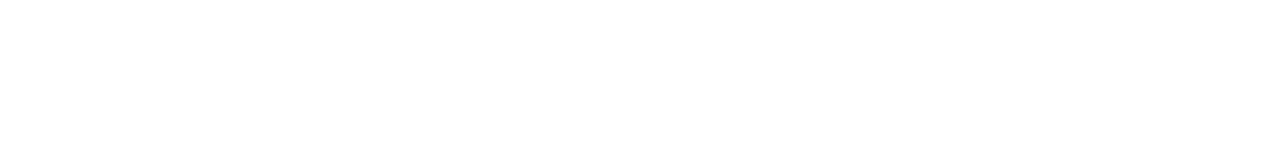
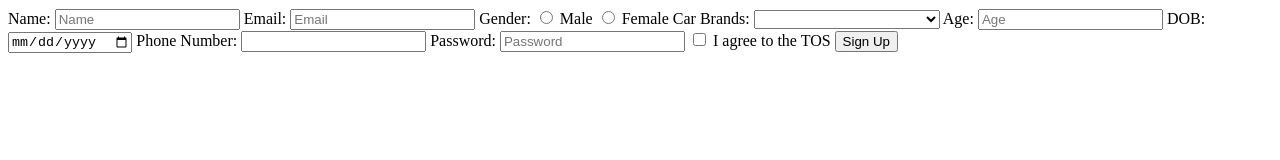
Before and after one commit to acciojob/signup-form-car-Tejasri79, a website: page main.html in a window 1280 px wide. Drawn offline with Linux system fonts and the light colour scheme.

Commit message:
created a submission

```diff
--- a/main.html
+++ b/main.html
@@ -7,9 +7,54 @@
 </head>
 
 <body>
-	<!-- the entire body must be written by student -->
-    <script type="text/javascript" src="./script.js">
-</script>
+	<form action="#" method="post">
+
+        <!-- Name -->
+        <label for="name">Name:</label>
+        <input type="text" id="name" name="name" placeholder="Name" required>
+
+        <!-- Email -->
+        <label for="email">Email:</label>
+        <input type="email" id="email" name="email" placeholder="Email" required>
+
+        <!-- Gender -->
+        <label>Gender:</label>
+        <input type="radio" id="gender_m" name="gender" required>
+        <label for="gender_m">Male</label>
+        <input type="radio" id="gender_f" name="gender" required>
+        <label for="gender_f">Female</label>
+
+        <!-- Car Brands -->
+        <label for="cars">Car Brands:</label>
+        <select id="cars" name="cars" required>
+            <option value="" disabled>--Please choose an option--</option>
+            <!-- Add car brand options as needed -->
+        </select>
+
+        <!-- Age -->
+        <label for="age">Age:</label>
+        <input type="number" id="age" name="age" placeholder="Age" required>
+
+        <!-- Date of Birth -->
+        <label for="dob">DOB:</label>
+        <input type="date" id="dob" name="dob" required>
+
+        <!-- Phone Number -->
+        <label for="tel">Phone Number:</label>
+        <input type="tel" id="tel" name="tel" pattern="[0-9]{3}-[0-9]{3}-[0-9]{4}">
+
+        <!-- Password -->
+        <label for="password">Password:</label>
+        <input type="password" id="password" name="password" placeholder="Password" required>
+
+        <!-- Terms of Service Checkbox -->
+        <input type="checkbox" id="tos" name="tos" required>
+        <label for="tos">I agree to the TOS</label>
+
+        <!-- Submit Button -->
+        <button type="submit">Sign Up</button>
+
+    </form>
 
 </body>
 
```
